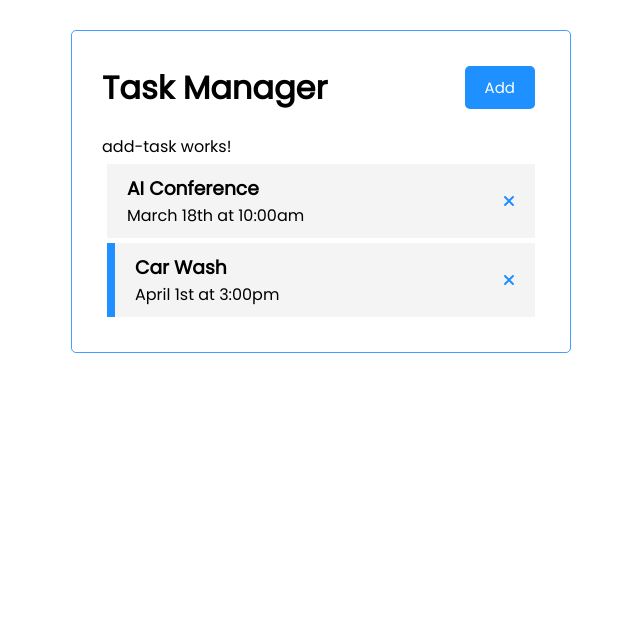
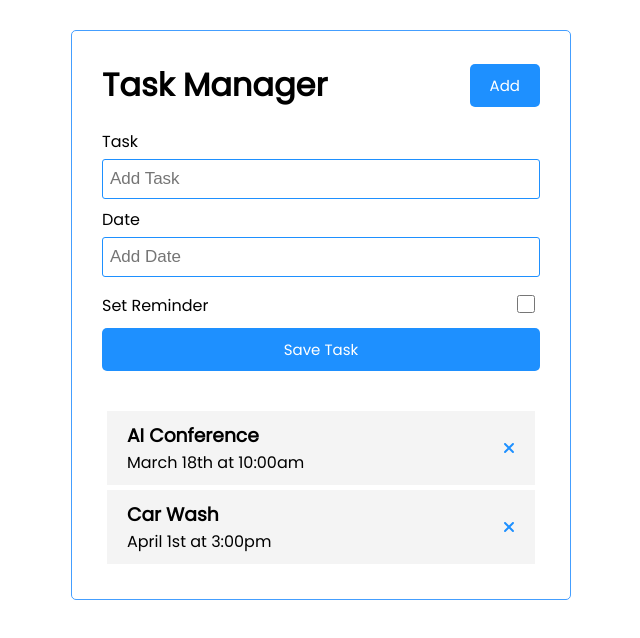
Before and after one commit to eddyK15501/task-manager-angular, an Angular app: page / in a window 1280 px wide. Shown: the top 638 px of the page, without its empty margins (319-959 px from the left). Built offline with nearby package versions, Linux system fonts and the light colour scheme; data requests are answered from the project's data file.

Commit message:
add-task.component.html <form> ready for request; styles.css update

```diff
--- a/db.json
+++ b/db.json
@@ -10,7 +10,7 @@
       "id": "5",
       "text": "Car Wash",
       "day": "April 1st at 3:00pm",
-      "reminder": true
+      "reminder": false
     }
   ]
 }
--- a/src/app/components/add-task/add-task.component.html
+++ b/src/app/components/add-task/add-task.component.html
@@ -1 +1,27 @@
-<p>add-task works!</p>
+<form class="add-form">
+  <div class="form-control">
+    <label for="add-text">Task</label>
+    <input
+      type="text"
+      id="add-text"
+      name="add-task-text"
+      placeholder="Add Task"
+    />
+  </div>
+  <div class="form-control">
+    <label for="add-date">Date</label>
+    <input
+      type="text"
+      id="add-date"
+      name="add-task-date"
+      placeholder="Add Date"
+    />
+  </div>
+  <div class="form-control form-control-check">
+    <label for="add-reminder">Set Reminder</label>
+    <div class="form-checkbox">
+      <input type="checkbox" id="add-reminder" name="add-task-reminder" />
+    </div>
+  </div>
+  <button class="btn btn-block" type="submit">Save Task</button>
+</form>
--- a/src/styles.css
+++ b/src/styles.css
@@ -8,6 +8,10 @@
 
 body {
   font-family: "Poppins", sans-serif;
+}
+
+.add-form {
+  margin-bottom: 40px;
 }
 
 .container {
@@ -22,11 +26,10 @@ body {
 
 .btn {
   display: inline-block;
-  background: #000;
+  background: dodgerblue;
   color: #fff;
   border: none;
   padding: 10px 20px;
-  margin: 5px;
   border-radius: 5px;
   cursor: pointer;
   text-decoration: none;
@@ -53,7 +56,7 @@ body {
 }
 
 .form-control {
-  margin: 20px 0;
+  margin: 3px 0;
 }
 
 .form-control label {
@@ -63,22 +66,34 @@ body {
 .form-control input {
   width: 100%;
   height: 40px;
-  margin: 5px;
+  margin: 5px 0;
   padding: 3px 7px;
   font-size: 17px;
+  border: 1px solid dodgerblue;
+  border-radius: 3px;
+  outline: none;
 }
 
 .form-control-check {
   display: flex;
+  justify-content: space-between;
   align-items: center;
-  justify-content: space-between;
+  margin: 8px 0;
 }
 
 .form-control-check label {
   flex: 1;
 }
 
-.form-control-check input {
-  flex: 2;
+.form-checkbox {
+  margin-right: 5px;
+}
+
+.form-checkbox input {
   height: 20px;
 }
+
+#add-reminder {
+  width: 18px;
+  height: 18px;
+}
```
